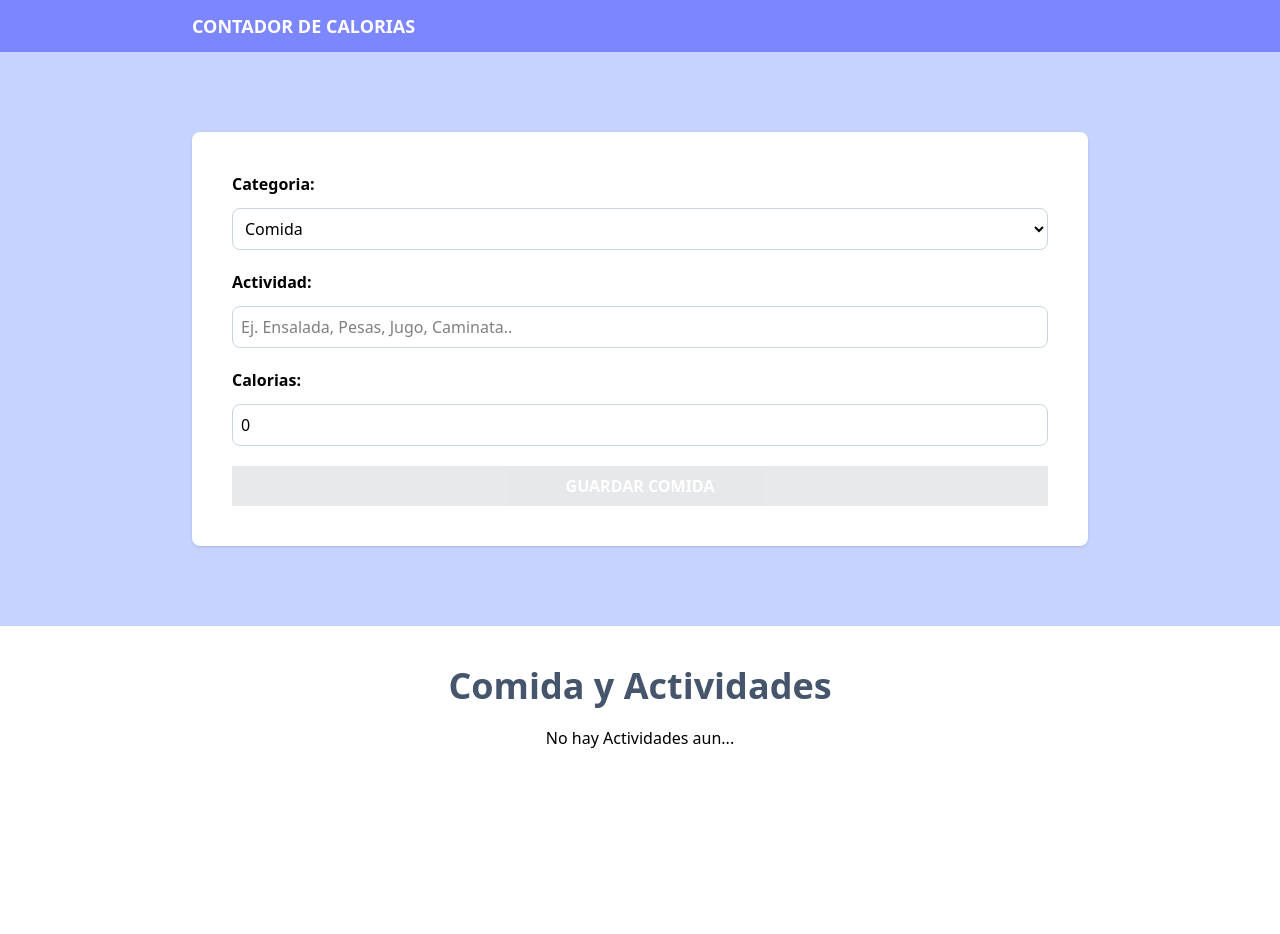
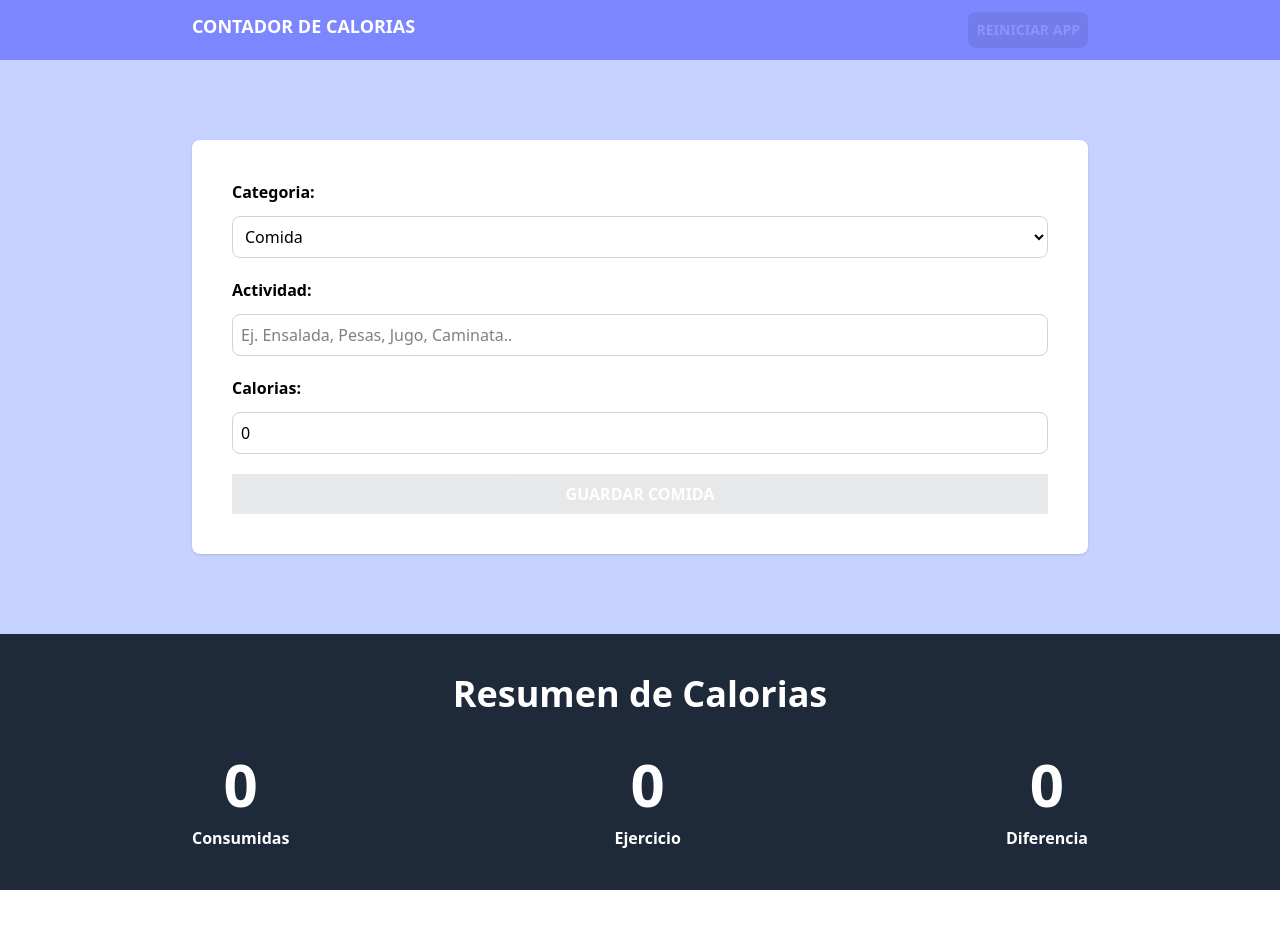
Before and after one commit to franwrld/calories-tracker, a React (Vite) app: page / in a window 1280 px wide. Shown: the top 934 px of the page. Before the commit the page ends 810 px from the top, so only its background shows below. Built offline with nearby package versions, Linux system fonts and the light colour scheme.

Commit message:
Diferencia de calorias agregada

```diff
--- a/src/App.tsx
+++ b/src/App.tsx
@@ -1,7 +1,8 @@
-import { useReducer, useEffect } from "react"
+import { useReducer, useEffect, useMemo } from "react"
 import Form from "./components/Form"
 import { activityReducer, initialState } from "./reducers/activityReducer"
 import ActivityList from "./components/ActivityList"
+import CalorieTracker from "./components/CalorieTracker"
 
 function App() {
 
@@ -11,6 +12,8 @@
     localStorage.setItem('activities', JSON.stringify(state.activities))
   }, [state.activities])
 
+  const canRestartApp = () => useMemo(() => state.activities.length, [state.activities])
+
   return (
     <>
       <header className="bg-indigo-400 py-3">
@@ -18,6 +21,14 @@
           <h1 className="text-center text-lg font-bold text-white uppercase">
             Contador de Calorias
           </h1>
+
+          <button
+            className="bg-gray-800 hover:bg-gray-900 p-2 font-bold uppercase text-white cursor-pointer rounded-lg text-sm disabled:opacity-10"
+            disabled={!canRestartApp()}
+            onClick={() => dispatch({type: 'restart-app'})}
+          >
+            Reiniciar App
+          </button>
         </div>
       </header>
 
@@ -28,6 +39,15 @@
               state={state}
             />
         </div>
+      </section>
+
+      <section className="bg-gray-800 py-10">
+        <div className="max-w-4xl mx-auto">
+          <CalorieTracker
+            activities={state.activities}
+          />
+        </div>
+
       </section>
 
       <section className="p-10 mx-auto max-w-4xl">
--- a/src/components/ActivityList.tsx
+++ b/src/components/ActivityList.tsx
@@ -26,7 +26,7 @@
             { isEmptyActivities ? <p className="text-center my-5">No hay Actividades aun...</p> :
 
                 activities.map( activity => (
-                    <div key={activity.id} className="px-5 py-10 bg-white mt-5 flex justify-between">
+                    <div key={activity.id} className="px-5 py-10 bg-white mt-5 flex justify-between shadow">
                         <div className="space-y-2 relative">
                             <p className={`absolute -top-8 -left-8 px-10 py-2 text-white uppercase font-bold ${activity.category === 1 ? 'bg-lime-500' : 'bg-orange-500'}`}>
                                 {categoryName(+activity.category)}
--- /dev/null
+++ b/src/components/CalorieDisplay.tsx
@@ -0,0 +1,15 @@
+type CalorieDisplayProps = {
+    calories: number
+    text: string
+}
+
+export default function CalorieDisplay({calories, text} : CalorieDisplayProps) {
+  return (
+    <>
+        <p className="text-white font-bold rounded-full grid grid-cols-1 gap-3 text-center">
+            <span className="font-black text-6xl text-orange">{calories}</span>
+                {text}
+        </p>
+    </>
+  )
+}
--- /dev/null
+++ b/src/components/CalorieTracker.tsx
@@ -0,0 +1,41 @@
+import { useMemo } from "react"
+import type { Activity } from "../types"
+import CalorieDisplay from "./CalorieDisplay"
+
+type CalorieTrackerProps = {
+    activities: Activity[]
+}
+export default function CalorieTracker({activities} : CalorieTrackerProps) {
+    // Contadores
+    const caloriesConsumed = useMemo(() => activities.reduce((total, activity) => activity.category === 1 ? total + +
+    activity.calories : total, 0), [activities])
+
+    const caloriesBurned = useMemo(() => activities.reduce((total, activity) => activity.category === 2 ? total + +
+    activity.calories : total, 0), [activities])
+
+    const netCalories = useMemo(() => caloriesConsumed - caloriesBurned, [activities])
+
+    return (
+        <>
+            <h2 className="text-4xl font-black text-white text-center">Resumen de Calorias</h2>
+
+            <div className="flex flex-col items-center md:flex-row md:justify-between gap-5 mt-10">
+                <CalorieDisplay
+                    calories={caloriesConsumed}
+                    text="Consumidas"
+                />
+
+                <CalorieDisplay
+                    calories={caloriesBurned}
+                    text="Ejercicio"
+                />
+
+                <CalorieDisplay
+                    calories={netCalories}
+                    text="Diferencia"
+                />
+            </div>
+
+        </>
+    )
+}
--- a/src/components/Form.tsx
+++ b/src/components/Form.tsx
@@ -27,10 +27,12 @@
 
     const handleChange = (e: ChangeEvent<HTMLSelectElement> | ChangeEvent<HTMLInputElement>) => {
 
+        const isNumberField = ['category', 'calories'].includes(e.target.id);
+
         setActivity({
             ...activity,
-            [e.target.id]: e.target.value
-        })
+            [e.target.id]: isNumberField ? +e.target.value : e.target.value,
+          });
     }
 
     const isValidActivity = () => {
@@ -41,7 +43,15 @@
     const handleSubmit = (e: FormEvent<HTMLFormElement>) => {
         e.preventDefault()
 
-        dispatch({ type: "save-activity", payload: {newActivity: activity}})
+        dispatch({
+            type: 'save-activity',
+            payload: {
+              newActivity: {
+                ...activity,
+                calories: parseInt(activity.calories.toString()),
+              },
+            },
+          });
 
         setActivity({
             ...initialState,
--- a/src/reducers/activityReducer.ts
+++ b/src/reducers/activityReducer.ts
@@ -3,7 +3,8 @@
 export type ActivityActions =
     { type: 'save-activity', payload: { newActivity : Activity }} |
     { type: 'set-activeId', payload: { id : Activity['id'] }} |
-    { type: 'delete-activity', payload: { id : Activity['id'] }}
+    { type: 'delete-activity', payload: { id : Activity['id'] }} |
+    { type: 'restart-app'}
 
 export type ActivityState = {
     activities : Activity[],
@@ -45,11 +46,19 @@
             activeId: action.payload.id
         }
     }
+
     if(action.type === 'delete-activity') {
         return {
             ...state,
             activities: state.activities.filter( activity => activity.id !== action.payload.id)
         }
     }
+
+    if(action.type === 'restart-app') {
+        return {
+            activities: [],
+            activeId: ''
+        }
+    }
     return state
 }
```
